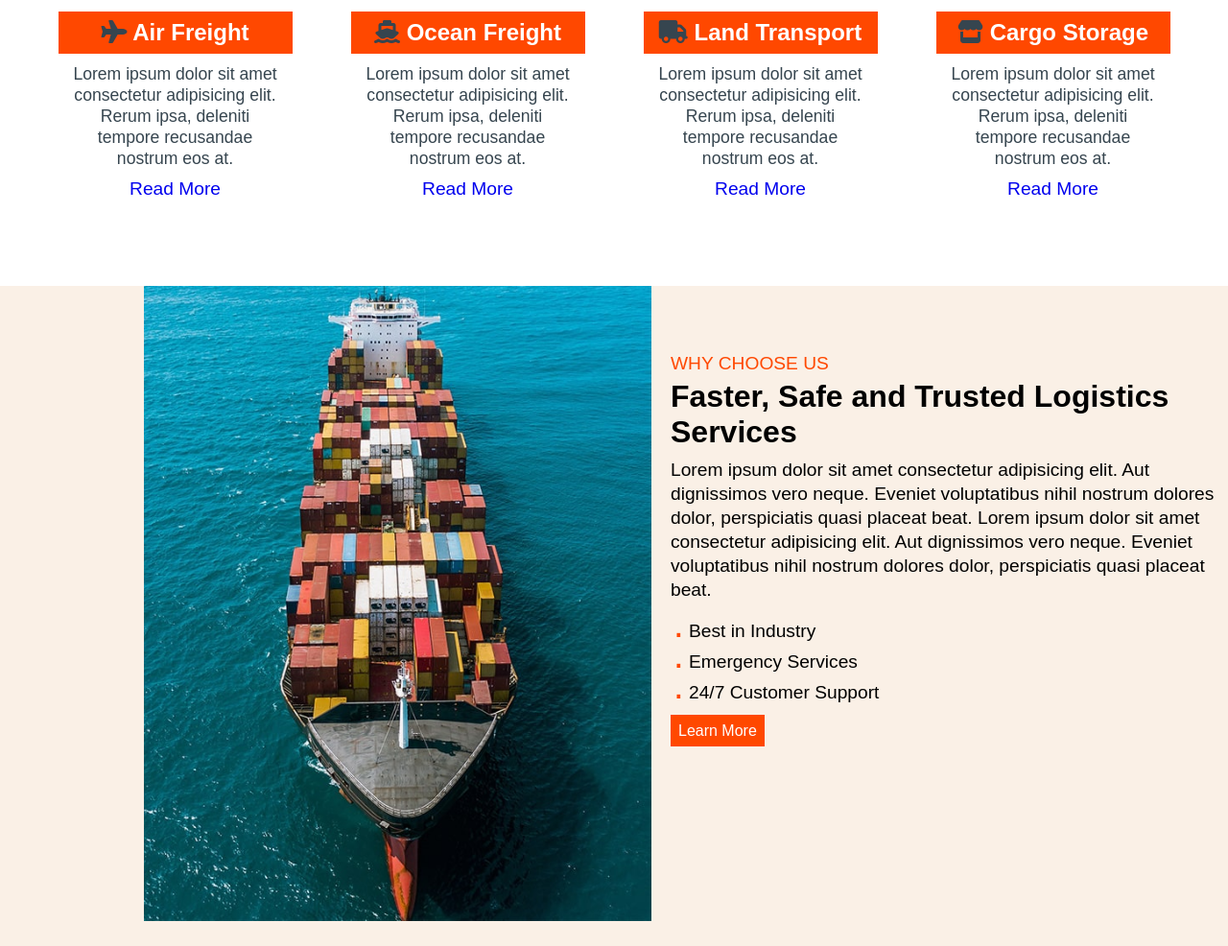
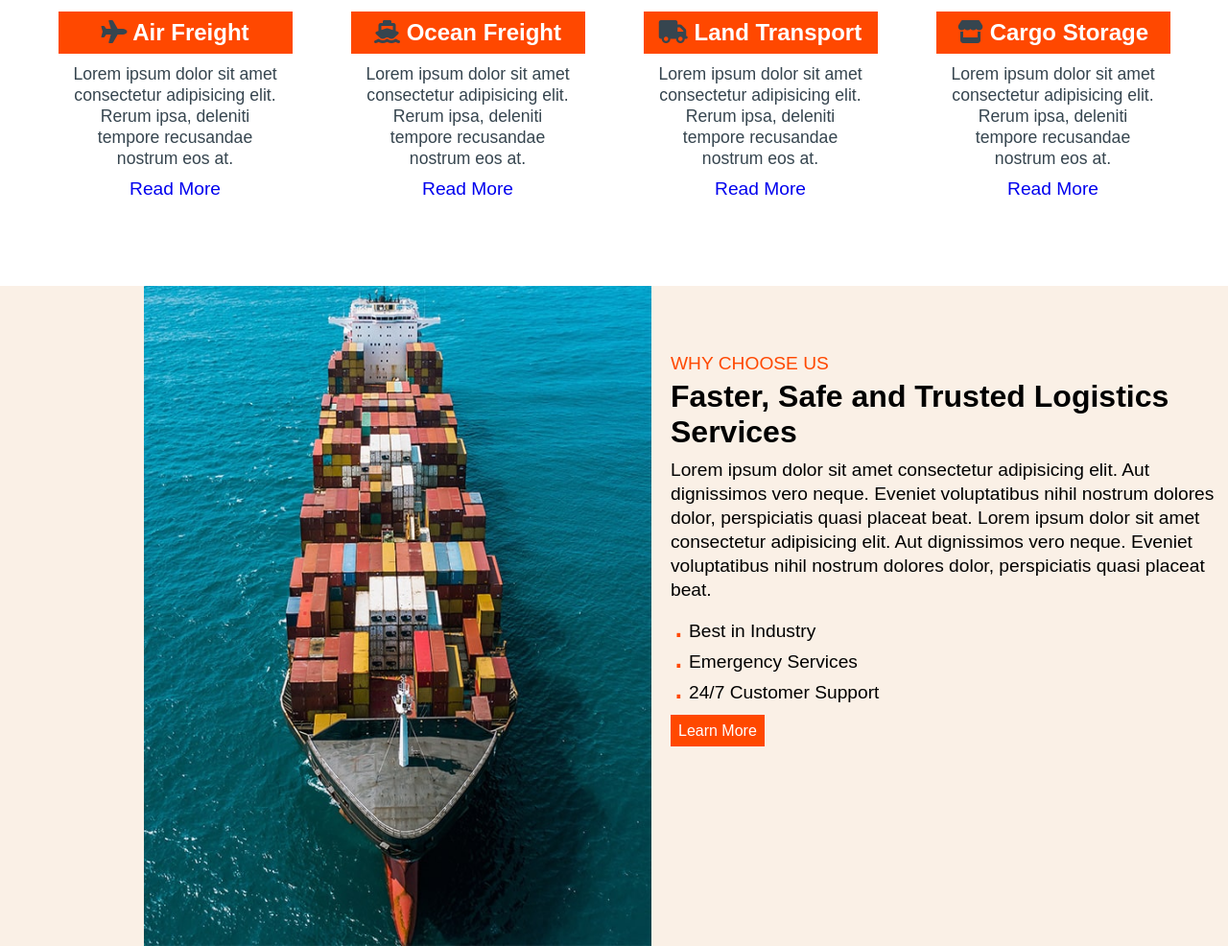
Before and after one commit to Abija-Joyce/Express-Logistics-Website, a plain HTML site: page index.html in a window 1280 px wide. Shown: the part 1482-2468 px from the top of the page at 96% size. Drawn offline with Linux system fonts and the light colour scheme.

Commit message:
Update style.css

```diff
--- a/style.css
+++ b/style.css
@@ -393,7 +393,7 @@ li{
 .extraServices .content .image img{
     margin-left: 150px;
     width: 529px;
-    height: 662px;
+    height: 86vh;
 }
 
 .content-text{
```
